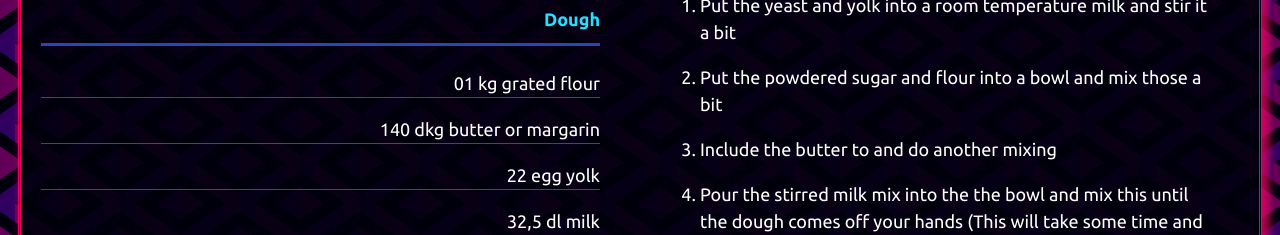
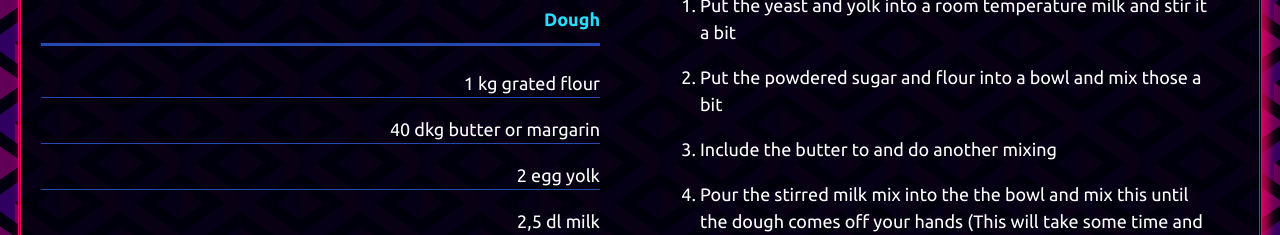
Before and after one commit to PrivateN00b/privatenoob.top, a React (Vite) app: page /Recipes/Bejgli in a window 1280 px wide. Shown: the part 717-952 px from the top of the page. Built offline with nearby package versions, Linux system fonts and the light colour scheme.

Commit message:
Site can load a recipe properly even if we don't query it from Recipes

```diff
--- a/package.json
+++ b/package.json
@@ -16,6 +16,7 @@
     "polished": "^4.2.2",
     "react": "^18.2.0",
     "react-dom": "^18.2.0",
+    "react-timer-hook": "^3.0.8",
     "styled-components": "^6.1.3",
     "use-sound": "^4.0.1"
   },
--- a/src/pages/blogs/Recipes/components/BaseRecipePage.tsx
+++ b/src/pages/blogs/Recipes/components/BaseRecipePage.tsx
@@ -12,10 +12,9 @@
   Row,
   SubHeader,
 } from "../components/RecipeColumns";
-import { Dict } from "styled-components/dist/types";
 import { Meal } from "../utils/RecipesEnums";
-import { useLocation } from "react-router-dom";
-import { useState } from "react";
+import { useLocation, useParams } from "react-router-dom";
+import { useEffect, useLayoutEffect, useMemo, useState } from "react";
 import recipesJSON from "../recipes.json";
 
 const StyledUL = styled.ul`
@@ -26,6 +25,11 @@
   margin: 0 20px 0 20px;
   padding-left: 0;
 `;
+
+interface Ingredient {
+  title: string,
+  content: string[]
+}
 
 interface RecipeProps {
   to: string;
@@ -39,21 +43,45 @@
   imgSrc: string;
   imgAlt: string;
   infos: { [key: string]: string };
-  ingredients: { [key: string]: string[] };
+  ingredients: Ingredient[];
   steps: string[];
   sources: { [key: string]: string }[]
 }
 
 export function BaseRecipePage() {
-  const [recipe, setRecipe] = useState(() => {
-    const location = useLocation();
-    if (location.state != null) {
-      return location.state as RecipeProps;
+  const location = useLocation();
+  const { recipeId } = useParams();
+  const [recipe, setRecipe] = useState<RecipeProps | null>(null);
+
+  // Set the location.state to recipe (when BaseRecipePage is called from Recipes)
+  useEffect(() => {
+    console.log(`state is: ${location.state}`)
+    if (location.state) {
+      // Get the recipe data if we have clicked the site from the Recipes page
+      setRecipe(location.state as RecipeProps);
     }
     else {
-      return recipesJSON[0] as RecipeProps;
+      // Get the recipe data if we didn't click from the Recipes page (searching in local recipes.json)
+      const recipeMatches = (recipesJSON as RecipeProps[]).filter(recipe => recipe.to == recipeId);
+      if (recipeMatches.length >= 1) {
+        setRecipe(recipeMatches[0]);
+        console.log(recipeMatches)
+        console.log(recipe)
+      }
+      else {
+        // Get the recipe data if we didn't click from the Recipes page (searching on server's recipes.json)
+        console.log(recipeId)
+        fetch(`${import.meta.env.VITE_REACT_APP_SERVER_URL}/Recipes/${recipeId}`)
+        .then((res) => res.json())
+        .then((res) => {setRecipe(res as RecipeProps); console.log(res)});
+      }
     }
-  })
+  }, [location.state]);
+
+  // Render a loading page till the recipe variable will be filled
+  if (!recipe) {
+    return <div>Loading recipe...</div>;
+  }
 
   return (
     <Container>
@@ -69,10 +97,10 @@
         <Row>
           <LeftColumn>
             <LeftHeader>Ingredients</LeftHeader>
-            {Object.entries(recipe.ingredients).map(([key, value]) => (
+            {recipe.ingredients.map((ingObj) => (
               <>
-                <SubHeader>{key.replace(/_/g, " ")}</SubHeader>
-                {Object.entries(value).map((ingredient) => (
+                <SubHeader>{ingObj["title"]}</SubHeader>
+                {ingObj["content"].map((ingredient) => (
                   <IngredientParagraph>{ingredient}</IngredientParagraph>
                 ))}
               </>
--- a/src/pages/blogs/Recipes/recipes.json
+++ b/src/pages/blogs/Recipes/recipes.json
@@ -16,8 +16,10 @@
       "tools": "yes",
       "serves": "EVERYONE (4 rolls)"
     },
-    "ingredients": {
-      "Dough": [
+    "ingredients": [
+      {
+        "title": "Dough",
+        "content": [
           "1 kg grated flour",
           "40 dkg butter or margarin",
           "2 egg yolk",
@@ -25,8 +27,11 @@
           "10 dkg powdered sugar",
           "2 dkg yeast",
           "1 coffee spoon of salt"
-      ],
-      "Walnut_filling_for_2_rolls": [
+        ]
+      },
+      {
+        "title": "Walnut filling for 2 rolls",
+        "content": [
           "3 dl milk",
           "2-3 vanilla package",
           "0.5 kg finely and crudely minced walnut (or just go finely mixed all the way)",
@@ -34,8 +39,11 @@
           "1 piece of orange skin",
           "1-2 tablespoon of cinnamon",
           "20-30 dkg sugar"
-      ],
-      "Coconut_white_chocolate_filling_for_2_rolls": [
+        ]
+      },
+      {
+        "title": "Coconut white chocolate filling for 2 rolls",
+        "content": [
           "3 dl milk",
           "2 vanilla package",
           "20 dkg grated coconut",
@@ -46,7 +54,8 @@
           "1 piece of lemon skin",
           "1 piece of orange skin"
         ]
-    },
+      }
+    ],
     "steps": [
       "Put the yeast and yolk into a room temperature milk and stir it a bit",
       "Put the powdered sugar and flour into a bowl and mix those a bit",
```
Also changed, not shown: 1 other file (tests, documents, lock files or other folders). Lines whose indentation alone changed are shown as unchanged.
